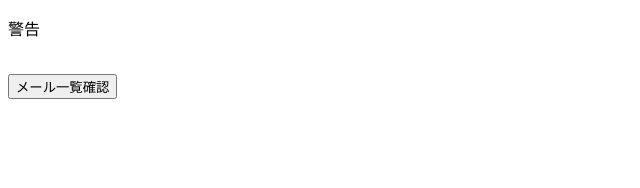
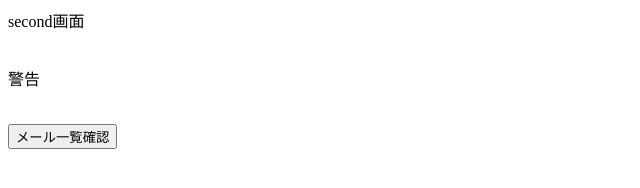
Before and after one commit to b1019196/Project_SA.github.io, a plain HTML site: page index.html in a window 1280 px wide. Shown: the whole page, without its empty margins (0-640 px from the left). Drawn offline with Linux system fonts and the light colour scheme.

Commit message:
Update index.html

```diff
--- a/index.html
+++ b/index.html
@@ -3,6 +3,8 @@
 
 <head>
 <body>
+  second画面
+  <br><br>
   <p>警告</p>
   <br>
   <div class = "Mail_Check" onclick="submitClick();">
```
